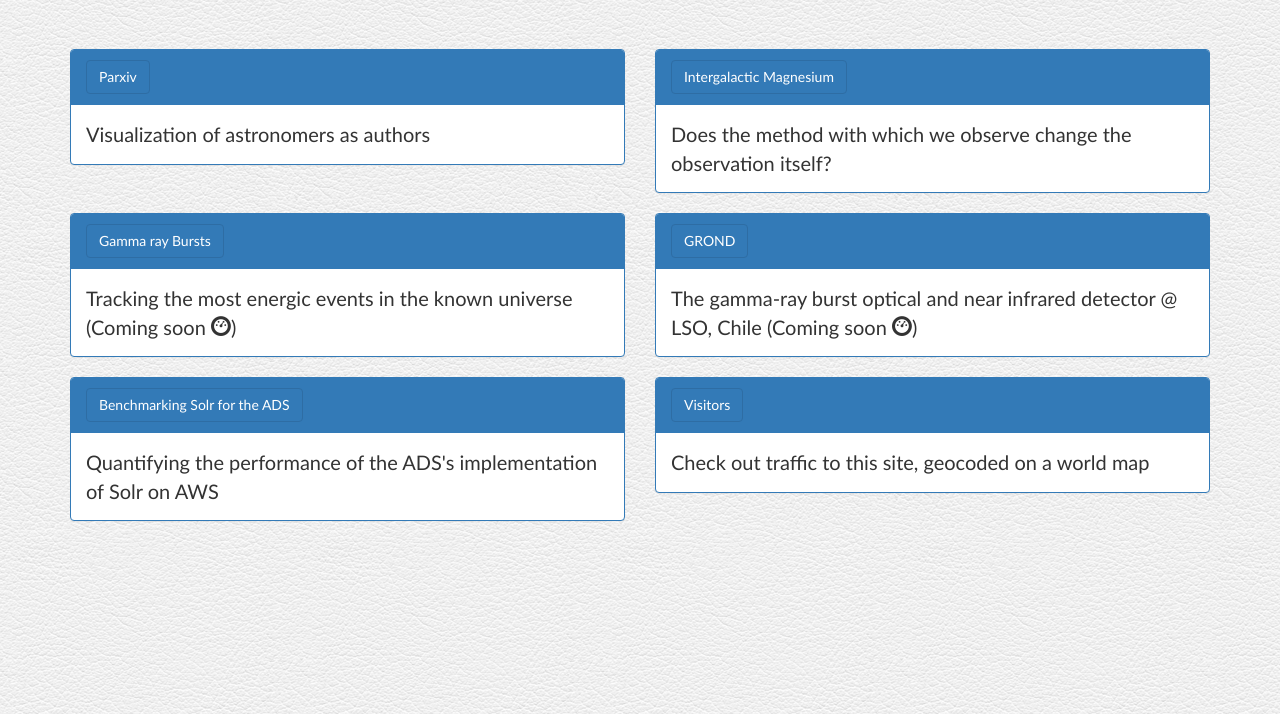
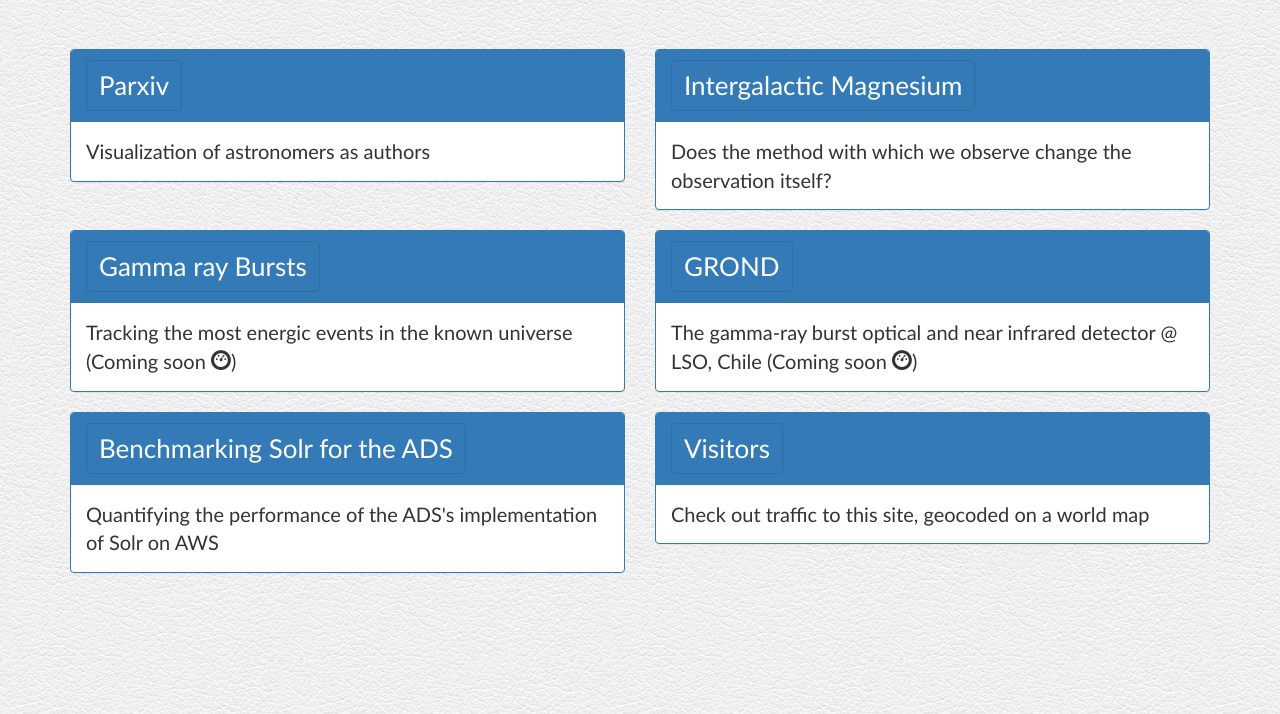
Before and after one commit to vsudilov/vss-flask, a Flask app: page /projects/ in a window 1280 px wide. Shown: the part 51-765 px from the top of the page. Run offline with Flask 2, Linux system fonts and the light colour scheme; some libraries are stand-ins or nearby versions.

Commit message:
Cleanup; increase font-size in /projects/

```diff
--- a/templates/projects.html
+++ b/templates/projects.html
@@ -3,6 +3,9 @@
 <style>
   .container {
     margin-top: 2em;
+  }
+  .btn{
+    font-size: 1.3em;
   }
 </style>
 
```
Also changed, not shown: templates/home.html (+1 -9 lines).
